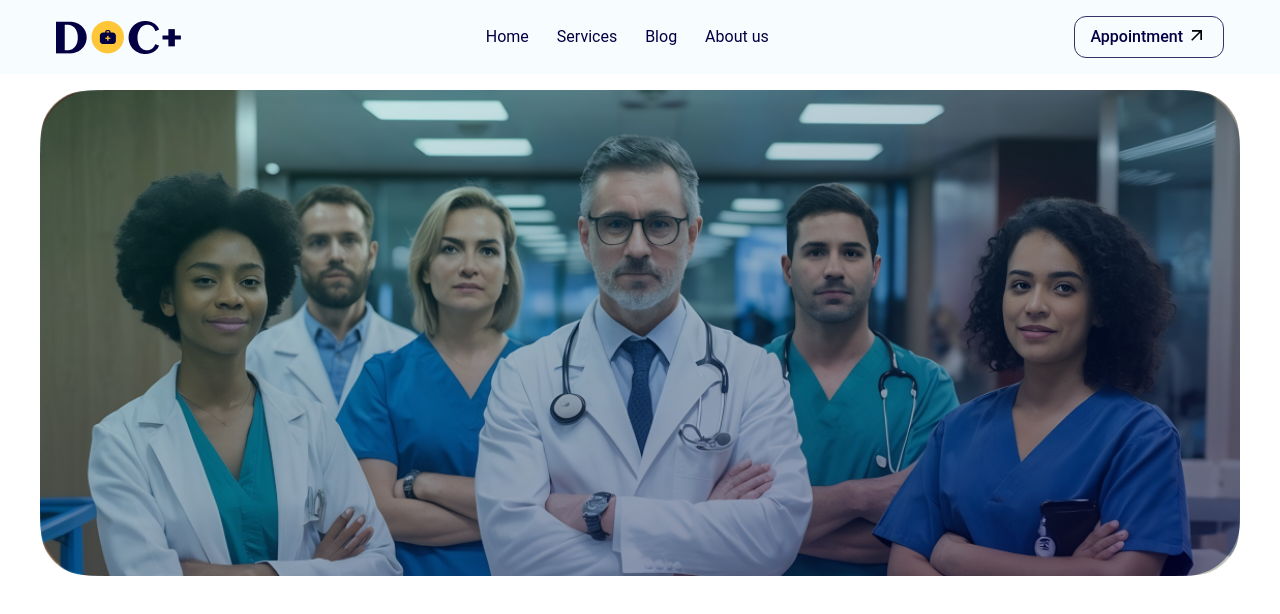
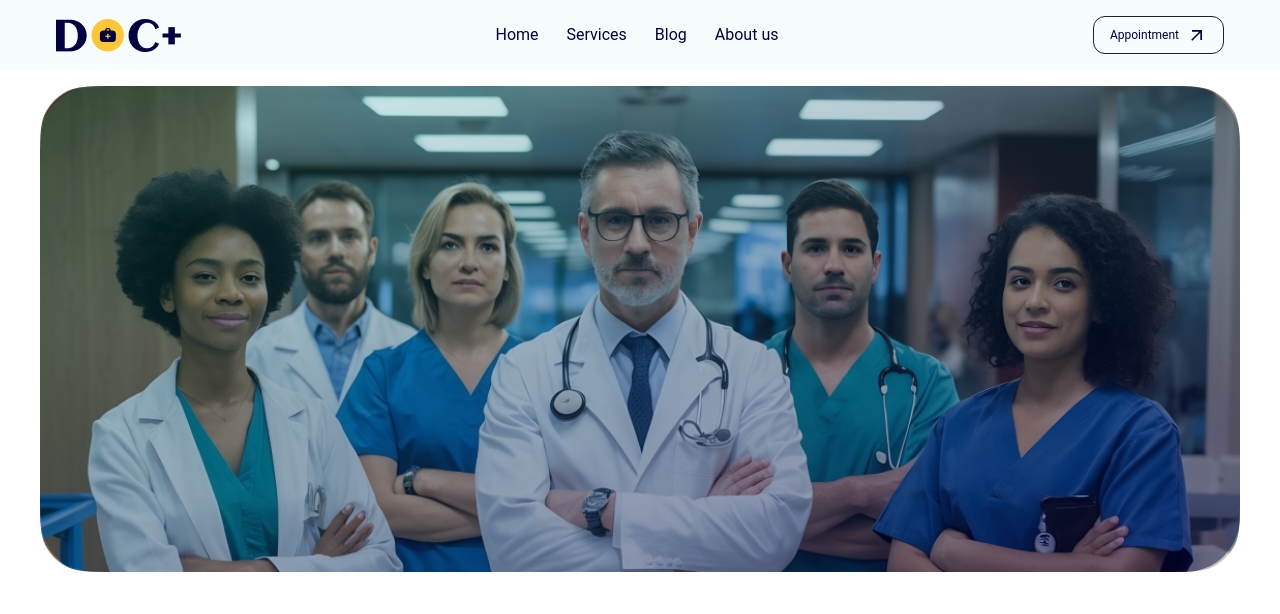
Before and after one commit to habib-153/code_Labs_Digital_task, a React (Vite) app: page / in a window 1280 px wide. Shown: the top 614 px of the page. Built offline with nearby package versions, Linux system fonts and the light colour scheme.

Commit message:
custom btn added and applied on navbar

```diff
--- a/src/Component/Button/CustomButton.jsx
+++ b/src/Component/Button/CustomButton.jsx
@@ -1,13 +1,21 @@
 /* eslint-disable react/prop-types */
-import img from '../../assets/icon/Vector.png'
 import { Button } from "@material-tailwind/react";
+import { MdOutlineArrowOutward } from "react-icons/md";
 
-const CustomButton = ({text}) => {
-    return (
-        <Button className="bg-[#8053FA] font-normal flex items-center gap-2 px-3">
-            <img src={img} alt="" />{text}
-        </Button>
-    );
+const CustomButton = ({ text, bgColor, textColor }) => {
+  return (
+    <Button
+      variant={!bgColor ? "outlined" : undefined}
+      style={
+        bgColor
+          ? { backgroundColor: bgColor, color: textColor }
+          : { color: textColor }
+      }
+      className="font-normal flex items-center gap-2 py-2 px-4 rounded-xl normal-case"
+    >
+      {text} <MdOutlineArrowOutward className="text-xl" />
+    </Button>
+  );
 };
 
 export default CustomButton;
--- a/src/Component/Navbar.jsx
+++ b/src/Component/Navbar.jsx
@@ -1,5 +1,5 @@
-import { MdOutlineArrowOutward } from "react-icons/md";
 import logo from "../assets/logo dark.png";
+import CustomButton from "./Button/CustomButton";
 
 const Navbar = () => {
   const navLinks = ["Home", "Services", "Blog", "About us"];
@@ -19,9 +19,8 @@ const Navbar = () => {
               </li>
             ))}
           </ul>
-          <div className="border border-[#343268] py-2 px-4 flex  gap-1 rounded-xl">
-            <button className="font-medium text-[#020043]">Appointment</button>
-            <MdOutlineArrowOutward className="text-xl" />
+          <div>
+            <CustomButton text='Appointment' textColor='#020043' />
           </div>
         </div>
       </div>
```
